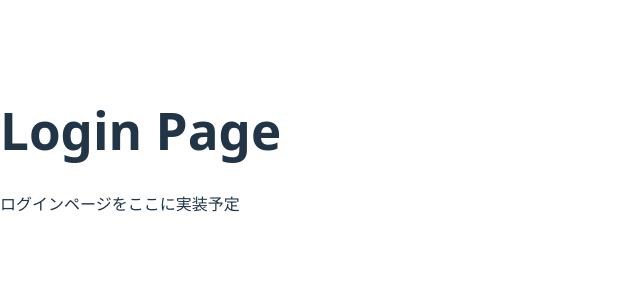
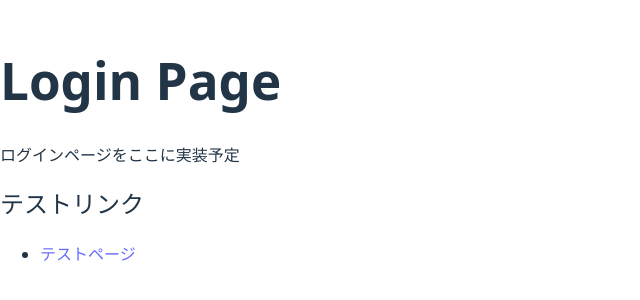
Before and after one commit to NOKOLat/2026_STM32_Document, a React (Vite) app: page / in a window 1280 px wide. Shown: the part 250-550 px from the top of the page, without its empty margins (0-640 px from the left). Built offline with nearby package versions, Linux system fonts and the light colour scheme.

Commit message:
Router-domとページ遷移の仮実装

```diff
--- a/package.json
+++ b/package.json
@@ -12,7 +12,8 @@
   },
   "dependencies": {
     "react": "^19.1.1",
-    "react-dom": "^19.1.1"
+    "react-dom": "^19.1.1",
+    "react-router-dom": "^7.9.1"
   },
   "devDependencies": {
     "@eslint/js": "^9.33.0",
--- a/src/LoginPage.tsx
+++ b/src/LoginPage.tsx
@@ -1,3 +1,5 @@
+import { Link } from 'react-router-dom';
+
 export default function LoginPage() {
 
     return (
@@ -7,6 +9,11 @@ export default function LoginPage() {
             <h1>Login Page</h1>
             <p>ログインページをここに実装予定</p>
 
+
+            <h2>テストリンク</h2>
+            <ul>
+                <li><Link to="/test">テストページ</Link></li>
+            </ul>
         </div>
     );
 
--- a/src/main.tsx
+++ b/src/main.tsx
@@ -1,10 +1,15 @@
 import { StrictMode } from 'react'
 import { createRoot } from 'react-dom/client'
 import './index.css'
-import LoginPage from './LoginPage'
+import { BrowserRouter } from 'react-router-dom'
+import AppRoutes from './routes/Route'
+
+const basename = import.meta.env.BASE_URL
 
 createRoot(document.getElementById('root')!).render(
   <StrictMode>
-    <LoginPage />
+    <BrowserRouter basename={basename}>
+      <AppRoutes />
+    </BrowserRouter>
   </StrictMode>,
 )
--- /dev/null
+++ b/src/pages/Documents/TestPage.tsx
@@ -0,0 +1,10 @@
+export default function TestPage() {
+
+    return (
+        <div>
+
+            <h1>テストページ</h1>
+            <h3>アクセステスト</h3>
+        </div>
+    );
+}
--- /dev/null
+++ b/src/routes/ProtectedRoute.tsx
@@ -0,0 +1,18 @@
+import { Navigate } from "react-router-dom";
+import type { ReactNode } from "react";
+
+function ProtectedRoute({ children }: { children: ReactNode }) {
+
+    // localStorage の "isLoggedIn" フラグをチェック
+    const isLoggedIn = localStorage.getItem("isLoggedIn") === "true";
+
+    if (!isLoggedIn) {
+
+        alert("ログインが必要です。");
+        return <Navigate to="/" replace />; // ログインページへ
+    }
+
+    return children;
+}
+
+export default ProtectedRoute;
--- /dev/null
+++ b/src/routes/Route.tsx
@@ -0,0 +1,28 @@
+import { Routes, Route } from 'react-router-dom'
+import ProtectedRoute from './ProtectedRoute'
+
+import Login from '../LoginPage'
+import TestPage from '../pages/Documents/TestPage'
+
+export default function AppRoutes() {
+
+    return (
+    <Routes>
+
+        {/* LoginPage */}
+        <Route path="/" element={<Login />} />
+
+
+        {/* DocumentPages */}
+        <Route
+            path="/test"
+            element={
+            <ProtectedRoute>
+                <TestPage />
+            </ProtectedRoute>
+            }
+        />
+
+        </Routes>
+    )
+}
```
Also changed, not shown: 1 other file (tests, documents, lock files or other folders).
